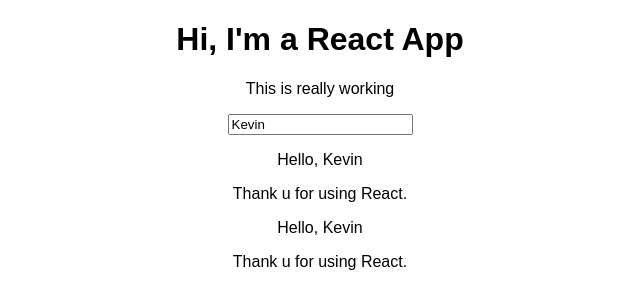
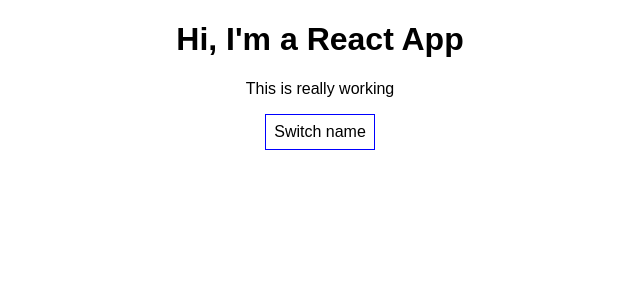
Before and after one commit to Morniee/react-complete-guide, a React (Create React App) app: page / in a window 1280 px wide. Shown: the top 308 px of the page, without its empty margins (320-960 px from the left). Built offline with nearby package versions, Linux system fonts and the light colour scheme.

Commit message:
Rendering content conditionally

```diff
--- a/src/App.js
+++ b/src/App.js
@@ -1,12 +1,10 @@
 import React, {Component} from 'react';
 import './App.css';
 import Person from './Person/Person';
-import UserInput from './UserInput/UserInput';
-import UserOutput from './UserOutput/UserOutput';
 
 class App extends Component {
   state = {
-    /*persons: [
+    persons: [
       {
         name: "Kevin",
         age: "24"
@@ -14,10 +12,10 @@
         name: "Niels",
         age: "26"
       }
-    ],*/
-    username: "Kevin"
+    ],
+    showPersons: false
   }
-  /*
+
   switchNameHandler = (newName) => {
     // DON'T DO THIS => this.state.persons[0] = "Sergej"
     //
@@ -31,8 +29,7 @@
           name: "Niels",
           age: "26"
         }
-      ],
-      username: ""
+      ]
     })
   }
 
@@ -49,10 +46,10 @@
       ]
     })
   }
-  */
-  setUsernameHandler = (event) => {
+
+  togglePersonsHandler = () => {
       this.setState({
-      username: event.target.value
+        showPersons: !this.state.showPersons
       })
   }
 
@@ -69,9 +66,12 @@
       <div className="App">
         <h1> Hi, I'm a React App</h1>
         <p> This is really working</p>
-        {/*<button
-          onClick={this.switchNameHandler.bind(this, "Sergej")}
+        <button
+          onClick={this.togglePersonsHandler}
           style={style}>Switch name</button>
+        {
+          this.state.showPersons ?
+          <div>
             <Person
               name={this.state.persons[0].name}
               age={this.state.persons[0].age}
@@ -82,15 +82,11 @@
               age={this.state.persons[1].age}
               //call anonymous function which then returns a function call. Now u can pass data easily.
               //binding is more efficient.
-          click={() => { this.switchNameHandler("Jim")}}>My hobbies are football.</Person>*/}
-          <UserInput
-            username={this.state.username}
-            change={this.setUsernameHandler} />
-          <UserOutput
-            username={this.state.username} />
-          <UserOutput
-            username={this.state.username} />
-    </div>);
+              click={() => { this.switchNameHandler("Jim")}}>My hobbies are football.</Person>
+          </div> : null
+        }
+      </div>
+    );
   }
 }
 
--- a/src/UserInput/UserInput.js
+++ /dev/null
@@ -1,11 +0,0 @@
-import React from 'react';
-
-const userInput = (props) => {
-  return (
-    <div className="UserInput">
-      <input type="text" onChange={props.change} value={props.username}/>
-    </div>
-  );
-}
-
-export default userInput;
--- a/src/UserOutput/UserOutput.js
+++ /dev/null
@@ -1,12 +0,0 @@
-import React from 'react';
-
-const userOutput = (props) => {
-  return (
-    <div className="UserOutput">
-      <p>Hello, {props.username}</p>
-      <p>Thank u for using React.</p>
-    </div>
-  );
-}
-
-export default userOutput;
```
Lines whose indentation alone changed are shown as unchanged.
